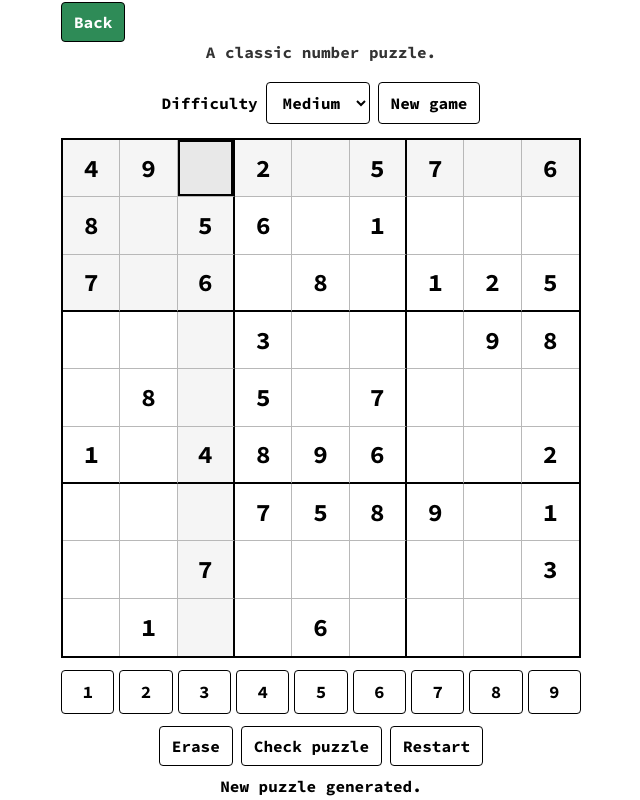
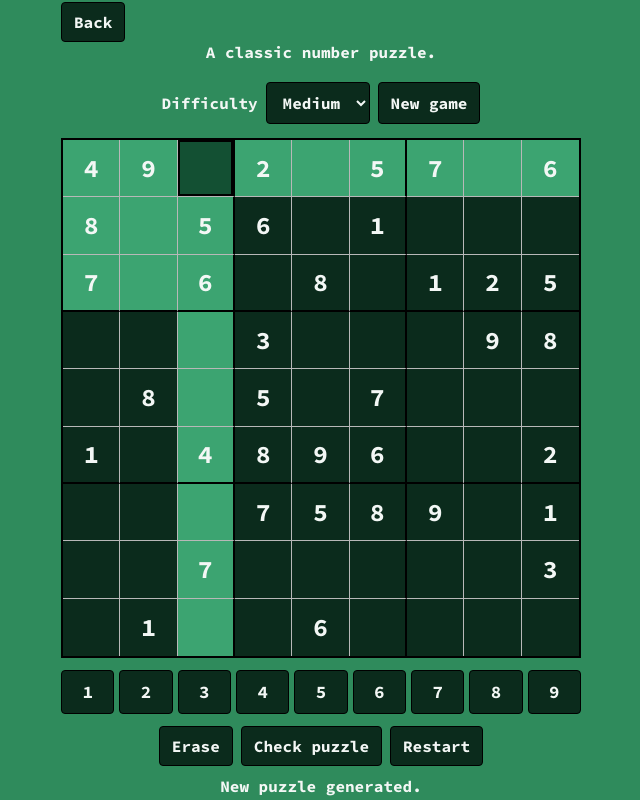
Before and after one commit to 4SyncStrider/JavanOffice, a plain HTML site: page GAmes/Sudoku/Sudoku.html in a window 1280 px wide. Shown: the part 70-870 px from the top of the page, without its empty margins (319-959 px from the left). Drawn offline with Linux system fonts and the light colour scheme.

Commit message:
Changed the theme, and reformatted codebase for more readability

```diff
--- a/GAmes/Sudoku/Sudoku.html
+++ b/GAmes/Sudoku/Sudoku.html
@@ -1,5 +1,6 @@
 <!DOCTYPE html>
 <html lang="en">
+
 <head>
   <meta charset="UTF-8">
   <meta name="viewport" content="width=device-width, initial-scale=1">
@@ -12,66 +13,212 @@
       font-stretch: normal;
       src: url(../../fonts/SourceCodePro-Bold.otf.woff2) format(woff2);
     }
-  :root { color-scheme: light; --ink: #000; --paper: #fff; --line: #b8b8b8; }
-  * { box-sizing: border-box; }
+
+    :root {
+      color-scheme: light;
+      --ink: #000;
+      --paper: #fff;
+      --line: #b8b8b8;
+      --page-bg: #2f8b5c;
+      --ink2: #f3f7f5;
+      --button-bg: #0b2b1c;
+    }
+
+    * {
+      box-sizing: border-box;
+    }
+
     body {
-    margin: 0; min-height: 100vh; padding: 24px 14px;
-    background: var(--paper); color: var(--ink);
-    font-family:'Source Code Pro', Arial, Helvetica, sans-serif;
+      margin: 0;
+      min-height: 100vh;
+      padding: 24px 14px;
+      background: var(--page-bg);
+      color: var(--ink2);
+      font-family: 'Source Code Pro', Arial, Helvetica, sans-serif;
       font-weight: 700;
-    display: flex; justify-content: center; align-items: flex-start;
+      display: flex;
+      justify-content: center;
+      align-items: flex-start;
     }
-  main { width: min(100%, 520px); }
-  h1 { text-align: center; font-size: 2rem; margin: 0 0 8px; letter-spacing: .04em; }
-  .subtitle { text-align: center; margin: 0 0 20px; color: #333; }
-  .toolbar { display: flex; gap: 8px; justify-content: center; flex-wrap: wrap; margin-bottom: 14px; }
-  button, select {
-    font: inherit; color: var(--ink); background: var(--paper);
-    border: 1px solid var(--ink); border-radius: 4px; padding: 9px 12px;
+
+    main {
+      width: min(100%, 520px);
+    }
+
+    h1 {
+      text-align: center;
+      font-size: 2rem;
+      margin: 0 0 8px;
+      letter-spacing: .04em;
+    }
+
+    .subtitle {
+      text-align: center;
+      margin: 0 0 20px;
+      color: var(--ink2);
+    }
+
+    .toolbar {
+      display: flex;
+      gap: 8px;
+      justify-content: center;
+      flex-wrap: wrap;
+      margin-bottom: 14px;
+    }
+
+    button,
+    select {
+      font: inherit;
+      color: var(--ink2);
+      background: var(--button-bg);
+      border: 1px solid var(--ink);
+      border-radius: 4px;
+      padding: 9px 12px;
       cursor: pointer;
     }
-  button:hover, select:hover { background: #f0f0f0; }
-  button:focus-visible, select:focus-visible, .cell:focus-visible { outline: 2px solid #000; outline-offset: 2px; }
+
+    button:hover,
+    select:hover {
+      background: #135033;
+    }
+
+    button:focus-visible,
+    select:focus-visible,
+    .cell:focus-visible {
+      outline: 2px solid #000;
+      outline-offset: 2px;
+    }
+
     #board {
-    width: 100%; aspect-ratio: 1; display: grid;
-    grid-template-columns: repeat(9, 1fr); grid-template-rows: repeat(9, 1fr);
-    border: 2px solid #000; background: #fff;
+      width: 100%;
+      aspect-ratio: 1;
+      display: grid;
+      grid-template-columns: repeat(9, 1fr);
+      grid-template-rows: repeat(9, 1fr);
+      border: 2px solid #000;
+      background: var(--button-bg);
     }
+
     .cell {
-    min-width: 0; min-height: 0; border: 0; border-radius: 0;
-    border-right: 1px solid var(--line); border-bottom: 1px solid var(--line);
-    padding: 0; display: flex; align-items: center; justify-content: center;
-    font-size: clamp(15px, 4.5vw, 25px); background: #fff; cursor: pointer;
+      min-width: 0;
+      min-height: 0;
+      border: 0;
+      border-radius: 0;
+      border-right: 1px solid var(--line);
+      border-bottom: 1px solid var(--line);
+      padding: 0;
+      display: flex;
+      align-items: center;
+      justify-content: center;
+      font-size: clamp(15px, 4.5vw, 25px);
+      background: var(--button-bg);
+      cursor: pointer;
       user-select: none;
     }
-  .cell:nth-child(3n) { border-right: 2px solid #000; }
-  .cell:nth-child(9n) { border-right: 0; }
+
+    .cell:nth-child(3n) {
+      border-right: 2px solid #000;
+    }
+
+    .cell:nth-child(9n) {
+      border-right: 0;
+    }
+
     .cell:nth-child(n+19):nth-child(-n+27),
-  .cell:nth-child(n+46):nth-child(-n+54) { border-bottom: 2px solid #000; }
-  .cell:nth-child(n+73) { border-bottom: 0; }
-  .cell.given { font-weight: 700; }
-  .cell.selected { background: #e8e8e8; box-shadow: inset 0 0 0 2px #000; }
-  .cell.peer { background: #f5f5f5; }
-  .cell.same-number { background: #dedede; }
-  .cell.conflict { color: #000; text-decoration: underline wavy; text-decoration-thickness: 1px; }
-  .cell:not(.given) { color: #333; }
-  .numbers { display: grid; grid-template-columns: repeat(9, 1fr); gap: 5px; margin: 12px 0; }
-  .numbers button { padding: 10px 0; font-size: 1.1rem; }
-  .numbers button:disabled { opacity: .35; cursor: not-allowed; }
-  .status { min-height: 1.5em; text-align: center; margin: 10px 0; }
-  .help { font-size: .9rem; color: #333; line-height: 1.45; text-align: center; margin-top: 12px; }
-  .bottom { display: flex; justify-content: center; gap: 8px; flex-wrap: wrap; }
+    .cell:nth-child(n+46):nth-child(-n+54) {
+      border-bottom: 2px solid #000;
+    }
+
+    .cell:nth-child(n+73) {
+      border-bottom: 0;
+    }
+
+    .cell.given {
+      font-weight: 700;
+    }
+
+    .cell.selected {
+      background: #135033;
+      box-shadow: inset 0 0 0 2px #000;
+    }
+
+    .cell.peer {
+      background: #46bd83d4;
+    }
+
+    .cell.same-number {
+      background: #135033;
+    }
+
+    .cell.conflict {
+      color: #000;
+      text-decoration: underline wavy;
+      text-decoration-thickness: 1px;
+    }
+
+    .cell:not(.given) {
+      color: rgb(184, 65, 44);
+    }
+
+    .numbers {
+      display: grid;
+      grid-template-columns: repeat(9, 1fr);
+      gap: 5px;
+      margin: 12px 0;
+    }
+
+    .numbers button {
+      padding: 10px 0;
+      font-size: 1.1rem;
+    }
+
+    .numbers button:disabled {
+      opacity: .35;
+      cursor: not-allowed;
+    }
+
+    .status {
+      min-height: 1.5em;
+      text-align: center;
+      margin: 10px 0;
+    }
+
+    .help {
+      font-size: .9rem;
+      color: #333;
+      line-height: 1.45;
+      text-align: center;
+      margin-top: 12px;
+    }
+
+    .bottom {
+      display: flex;
+      justify-content: center;
+      gap: 8px;
+      flex-wrap: wrap;
+    }
+
     @media (max-width: 380px) {
-    body { padding: 18px 8px; }
-    .cell { font-size: 15px; }
-    button, select { padding: 8px 9px; }
+      body {
+        padding: 18px 8px;
+      }
+
+      .cell {
+        font-size: 15px;
+      }
+
+      button,
+      select {
+        padding: 8px 9px;
+      }
     }
   </style>
 </head>
+
 <body>
   <main>
     <h1>Sudoku</h1>
-  <button type="button" style="background-color: seagreen; color: white">Back</button>
+    <button type="button" id="Back">Back</button>
     <p class="subtitle">A classic number puzzle.</p>
     <div class="toolbar">
       <label for="difficulty" style="align-self:center">Difficulty</label>
@@ -96,7 +243,8 @@
       <button id="reset">Restart</button>
     </div>
     <p class="status" id="status" role="status" aria-live="polite">Select an empty square, then enter a number.</p>
-  <p class="help">Use the number buttons or your keyboard (1–9). Arrow keys move between squares; Backspace or Delete erases a square. Bold numbers are clues and cannot be changed.</p>
+    <p class="help">Use the number buttons or your keyboard (1–9). Arrow keys move between squares; Backspace or Delete
+      erases a square. Bold numbers are clues and cannot be changed.</p>
   </main>
   <script>
     (() => {
@@ -127,7 +275,7 @@
         const idx = grid.indexOf(0);
         if (idx === -1) return true;
         const row = Math.floor(idx / 9), col = idx % 9;
-    for (const n of shuffled([1,2,3,4,5,6,7,8,9])) {
+        for (const n of shuffled([1, 2, 3, 4, 5, 6, 7, 8, 9])) {
           if (valid(grid, row, col, n)) {
             grid[idx] = n;
             if (fillGrid(grid)) return true;
@@ -155,7 +303,7 @@
           cell.type = 'button';
           cell.className = 'cell' + (puzzle[i] ? ' given' : '');
           cell.setAttribute('role', 'gridcell');
-      cell.setAttribute('aria-label', `Row ${Math.floor(i/9)+1}, column ${i%9+1}${values[i] ? ', '+values[i] : ', empty'}${puzzle[i] ? ', clue' : ''}`);
+          cell.setAttribute('aria-label', `Row ${Math.floor(i / 9) + 1}, column ${i % 9 + 1}${values[i] ? ', ' + values[i] : ', empty'}${puzzle[i] ? ', clue' : ''}`);
           cell.textContent = values[i] || '';
           cell.dataset.index = i;
           cell.addEventListener('click', () => { selected = i; render(); });
@@ -170,7 +318,7 @@
         cells.forEach((cell, i) => {
           const r = Math.floor(i / 9), c = i % 9;
           if (i === selected) cell.classList.add('selected');
-      else if (r === sr || c === sc || (Math.floor(r/3) === Math.floor(sr/3) && Math.floor(c/3) === Math.floor(sc/3))) cell.classList.add('peer');
+          else if (r === sr || c === sc || (Math.floor(r / 3) === Math.floor(sr / 3) && Math.floor(c / 3) === Math.floor(sc / 3))) cell.classList.add('peer');
           if (val && values[i] === val) cell.classList.add('same-number');
         });
         document.querySelectorAll('[data-number]').forEach(b => b.disabled = !!puzzle[selected]);
@@ -205,7 +353,7 @@
         });
       });
       document.addEventListener('keydown', e => {
-    if (['INPUT','SELECT','TEXTAREA'].includes(document.activeElement.tagName)) return;
+        if (['INPUT', 'SELECT', 'TEXTAREA'].includes(document.activeElement.tagName)) return;
         if (/^[1-9]$/.test(e.key)) { e.preventDefault(); enterNumber(Number(e.key)); }
         else if (e.key === 'Backspace' || e.key === 'Delete' || e.key === '0') { e.preventDefault(); erase(); }
         else {
@@ -219,8 +367,12 @@
           boardEl.children[selected].focus();
         }
       });
+      document.getElementById("Back").addEventListener('click', () => {
+        window.location.href = "../../index.html";
+      });
       createGame();
     })();
   </script>
 </body>
+
 </html>
```
Lines whose indentation alone changed are shown as unchanged.
